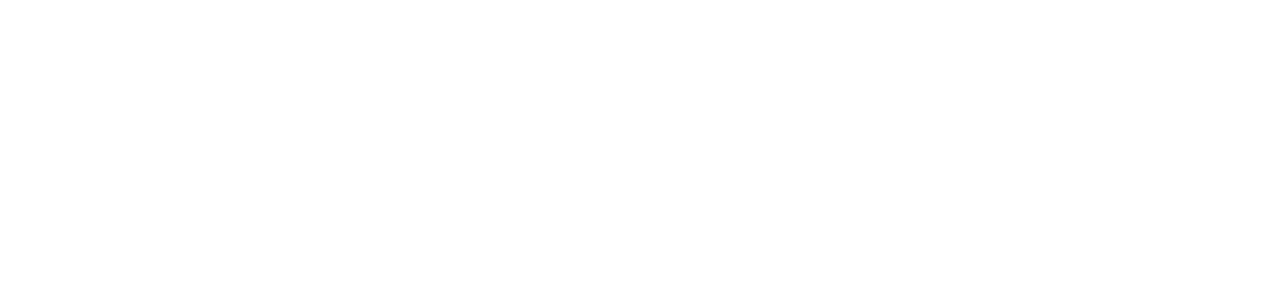
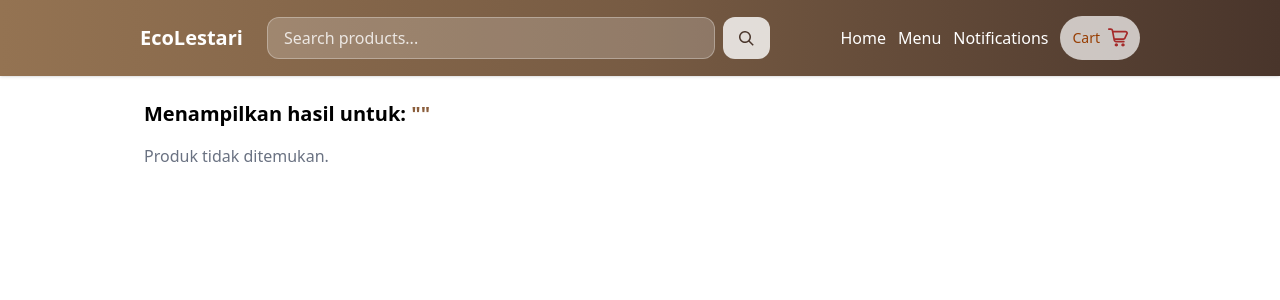
Before and after one commit to farhanswitch/digishop-ui, a React (Vite) app: page /explore in a window 1280 px wide. Before the commit this address had no page. Shown: the top 300 px of the page. Built offline with nearby package versions, Linux system fonts and the light colour scheme.

Commit message:
Add page explore products

```diff
--- a/src/components/Nav.jsx
+++ b/src/components/Nav.jsx
@@ -18,9 +18,7 @@
   }, [location.search]);
 
   const handleSearch = () => {
-    if (searchText.trim() !== "") {
-      navigate(`/explore?search=${encodeURIComponent(searchText.trim())}`);
-    }
+    navigate(`/explore?search=${encodeURIComponent(searchText.trim())}`);
   };
 
   return (
--- a/src/main.jsx
+++ b/src/main.jsx
@@ -16,12 +16,14 @@
 import SellerStoreProfilePage from "./pages/StoreProfile.jsx";
 import SellerProductsPage from "./pages/StoreProducts.jsx";
 import ProductDetailPage from "./pages/ProductDetail.jsx";
+import ExplorePage from "./pages/Explore.jsx";
 createRoot(document.getElementById("root")).render(
   <BrowserRouter>
     <StrictMode>
       <Routes>
         <Route path="/" element={<HomePage />}></Route>
         <Route path="/home" element={<HomePage />}></Route>
+        <Route path="/explore" element={<ExplorePage />}></Route>
         <Route path="/login" element={<LoginPage />}></Route>
         <Route path="/register" element={<RegisterPage />}></Route>
         <Route path="/menu" element={<MenuPage />}></Route>
--- /dev/null
+++ b/src/pages/Explore.jsx
@@ -0,0 +1,71 @@
+// pages/ExplorePage.jsx
+import { useEffect, useState } from "react";
+import { Link, useLocation } from "react-router";
+import axios from "axios";
+import Layout from "../components/Layout";
+
+const ExplorePage = () => {
+  const location = useLocation();
+  const [products, setProducts] = useState([]);
+
+  // Ambil query param 'search' dari URL
+  const searchParams = new URLSearchParams(location.search);
+  const searchQuery = searchParams.get("search");
+
+  useEffect(() => {
+    if (searchQuery && searchQuery.trim() !== "") {
+      axios
+        .get(
+          `http://localhost:4777/market/explore-products?search=${encodeURIComponent(
+            searchQuery
+          )}`
+        )
+        .then((res) => {
+          setProducts(res.data.data || []);
+        })
+        .catch((err) => console.error(err));
+    }
+  }, [searchQuery]);
+
+  return (
+    <Layout pageTitle={`Hasil Pencarian: ${searchQuery}`}>
+      <div className="max-w-5xl mx-auto px-4 py-6">
+        <h2 className="text-xl font-bold mb-4">
+          Menampilkan hasil untuk:{" "}
+          <span className="text-[#8B5E3C]">"{searchQuery}"</span>
+        </h2>
+
+        {products.length === 0 ? (
+          <p className="text-gray-500">Produk tidak ditemukan.</p>
+        ) : (
+          <div className="grid grid-cols-1 sm:grid-cols-2 md:grid-cols-3 gap-6">
+            {products.map((product) => (
+              <Link
+                to={`/product/${product.id}`}
+                key={product.id}
+                className="bg-white shadow rounded-lg overflow-hidden"
+              >
+                <img
+                  src={`http://localhost:4777/file/${product.imagePath}`}
+                  alt={product.name}
+                  className="w-full h-48 object-cover"
+                />
+                <div className="p-4">
+                  <h3 className="text-lg font-semibold mb-1">{product.name}</h3>
+                  <p className="text-sm text-gray-500 mb-1">
+                    {product.storeName}
+                  </p>
+                  <p className="text-green-600 font-bold">
+                    Rp {product.price.toLocaleString("id-ID")}
+                  </p>
+                </div>
+              </Link>
+            ))}
+          </div>
+        )}
+      </div>
+    </Layout>
+  );
+};
+
+export default ExplorePage;
--- a/src/pages/ProductDetail.jsx
+++ b/src/pages/ProductDetail.jsx
@@ -53,7 +53,7 @@
 
     const payload = {
       productID,
-      amount: quantity,
+      quantity: quantity,
     };
 
     axios
```
